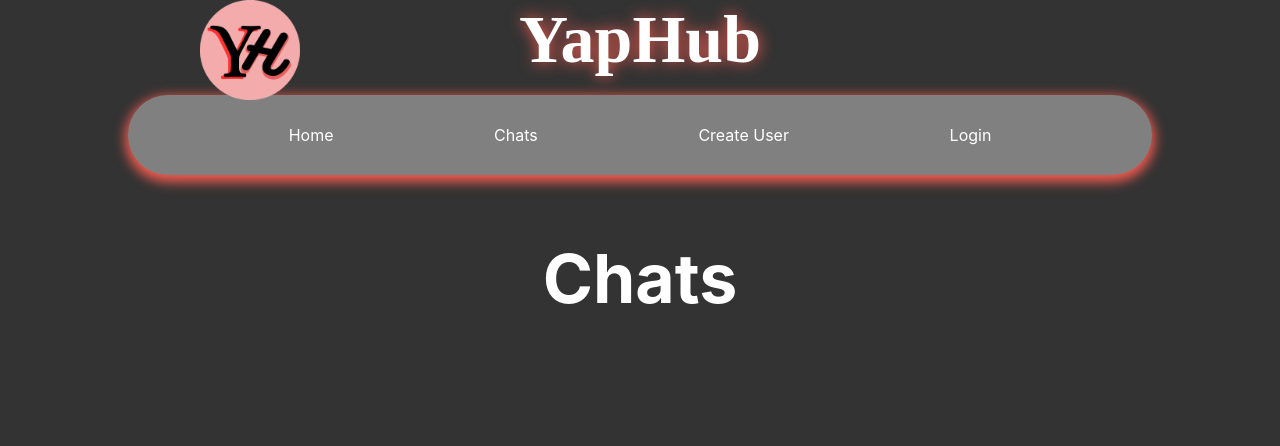
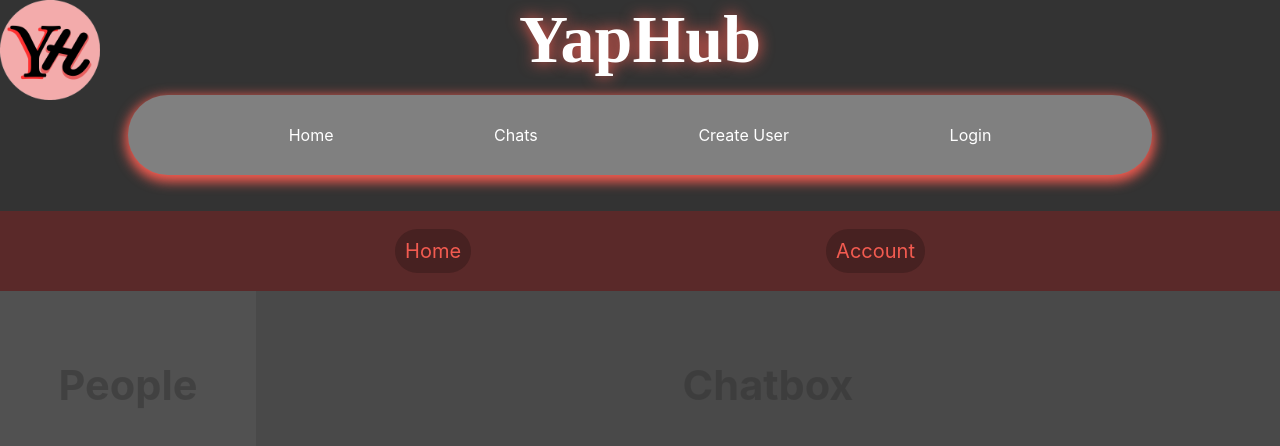
Before and after one commit to Kapiib/ChatApp, a React (Create React App) app in the folder react-chatapp/: page /About in a window 1280 px wide. Shown: the top 446 px of the page. Built offline with nearby package versions, Linux system fonts and the light colour scheme.

Commit message:
torsdag endring uke 46 2024,, Lagde interface og create user

```diff
--- a/react-chatapp/src/App.css
+++ b/react-chatapp/src/App.css
@@ -7,7 +7,7 @@ h1 {
 
 h2 {
   text-align: center;
-  color: var(primary-color);
+  color: var(--primary-color);
 }
 
 body{
--- /dev/null
+++ b/react-chatapp/src/css/Chats.css
@@ -0,0 +1,85 @@
+
+html, body{
+    height: 100%;
+    margin: 0;
+}
+
+#root {
+    height: 100%;
+}
+
+#fatherDiv{
+    height: 100%;
+}
+
+.chat_header{
+    background-color: rgba(255, 0, 0, 0.192);
+    height: 10vh;
+    text-align: center;
+    justify-content: space-evenly;
+    align-items: center;
+    list-style: none;
+}
+
+.chat_header ul{
+    display: flex;
+    justify-content: space-evenly;
+    align-items: center;
+    list-style: none;
+    text-align: center;
+    height: 100%;
+    color: var(--primary-color);
+    font-size: 20px;
+}
+
+.chat_header li{
+    display: grid;
+    padding: 10px;
+    background-color: rgba(0, 0, 0, 0.208);
+    border-radius: 25px;
+    transition: border-radius 0.5s ease;
+    user-select: none;
+}
+
+.chat_header li:hover{
+    border-radius: 10px;
+    transition: border-radius 0.5s ease;
+}
+.chat_header li:active{
+    background-color: rgba(0, 0, 0, 0.100);
+}
+
+
+li{
+    cursor: pointer;
+}
+
+
+.chat_box{
+    height: 100%;
+    width: 100%;
+    display: grid;
+    grid-template-columns: 20% 80%;
+    font-size: 10px;
+}
+
+.chat_box h5{
+    opacity: 50%;
+    color: var(--black);
+    cursor: default;
+    user-select: none;
+}
+
+.chatpage{
+    background-color:rgba(255, 255, 255, 0.105);
+    height: 100%;
+    text-align: center;
+    font-size: 50px;
+}
+
+.people{
+    background-color: rgba(255, 255, 255, 0.144);
+    height: 100%;
+    text-align: center;
+    font-size: 50px;
+}
--- a/react-chatapp/src/css/Navbar.css
+++ b/react-chatapp/src/css/Navbar.css
@@ -23,7 +23,7 @@ nav {
     height: 10px;
     width: 10px;
     position: absolute;
-    left: 200px;
+    left: 0px;
     top: 0;
 }
 
@@ -33,6 +33,7 @@ nav {
     align-items: center;
     justify-content: center;
     position: relative;
+    cursor: default;
 }
 
 nav ul {
--- /dev/null
+++ b/react-chatapp/src/css/create_user.css
@@ -0,0 +1,29 @@
+
+html, body{
+    height: 100%;
+    margin: 0;
+}
+
+.cu_father h1{
+    padding: 0;
+    margin: 0;
+    font-size: 50px;
+    padding-bottom: 20px;
+    color: var(--primary-color);
+}
+
+.form_box{
+    display: flex;
+    justify-content: center;
+}
+
+.create_user_form{
+    display: flex;
+    flex-direction: column;
+    justify-content: center;
+    align-items: center;
+    text-align: center;
+    width: 25%;
+    gap: 10px;
+    color: var(--white);
+}
--- a/react-chatapp/src/pages/About.js
+++ b/react-chatapp/src/pages/About.js
@@ -1,7 +1,26 @@
+import "../css/Chats.css"
 export default function About(){
     return(
-        <div>
-          <h1>Chats</h1>
+      <div id="fatherDiv">
+        <div class="chat_header">
+          <ul>
+            <li>
+              Home
+            </li>
+            <li>
+              Account
+            </li>
+          </ul>
         </div>
+        <div class="chat_box">
+          <div class="people">
+            <h5>People</h5>
+          </div>
+          <div class="chatpage">
+            <h5>Chatbox</h5>
+          </div>
+        </div>
+      </div>
+
     )
 }
--- a/react-chatapp/src/pages/Create_user.js
+++ b/react-chatapp/src/pages/Create_user.js
@@ -1,7 +1,19 @@
+import "../css/create_user.css"
 export default function Create_user(){
     return(
-        <div>
+        <div class="cu_father">
           <h1>Create User</h1>
+          <div class="form_box">
+            <form class="create_user_form">
+              <label>Mail-Address:</label>
+              <input type="text" id="mail_address" name="mail_address"></input>
+              <label>Password:</label>
+              <input type="text" id="password" name="password"></input>
+              <label>Confirm Password:</label>
+              <input type="text" id="confirm_password" name="confirm_password"></input>
+              <button>Submit</button>
+            </form>
+          </div>
         </div>
     )
 }
--- a/react-chatapp/src/pages/LandingPage.js
+++ b/react-chatapp/src/pages/LandingPage.js
@@ -1,7 +1,7 @@
 export default function LaningPage() {
     return(
         <div>
-            <h1>Welcome to YabHub!</h1>
+            <h1>Welcome to YapHub!</h1>
             <h2>Yap Your Way To Connection</h2>
         </div>
     )
```
